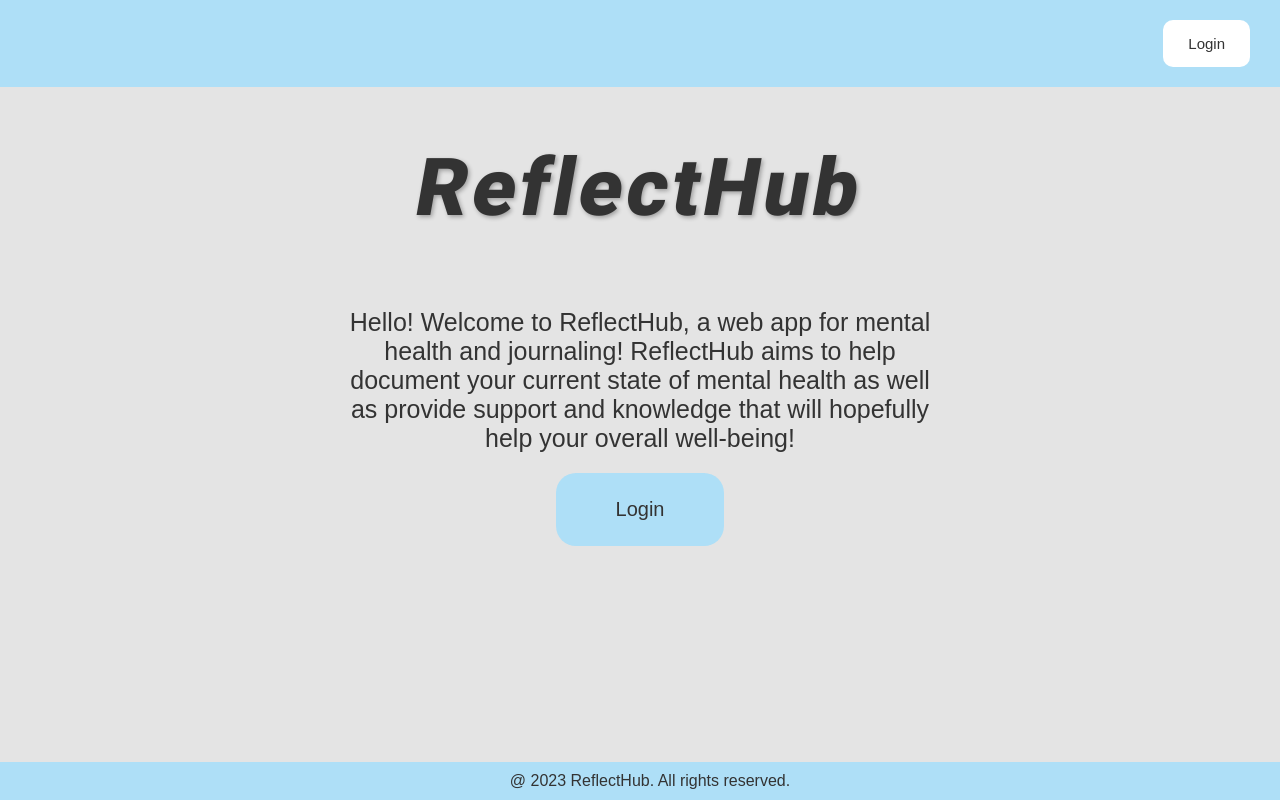
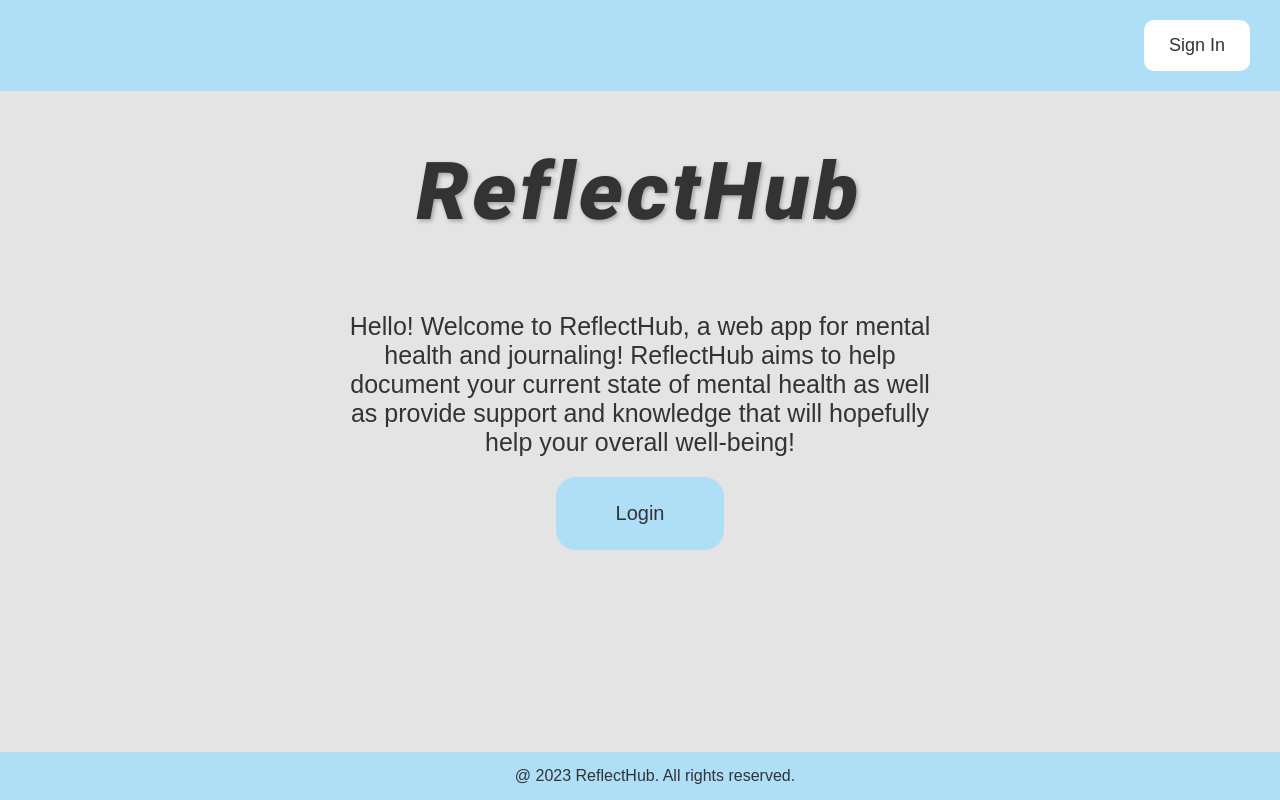
Before and after one commit to Erosas15/reflect-hub, a React (Create React App) app in the folder client/: page / in a window 1280 px wide. Built offline with nearby package versions, Linux system fonts and the light colour scheme.

Commit message:
made header dynamic
made the button option to be dynamic so if we are signed in, we can signout instead. if we are signedout, we can signin

```diff
--- a/client/src/components/Footer/footer.css
+++ b/client/src/components/Footer/footer.css
@@ -3,7 +3,7 @@
     bottom: 0;
     left: 0;
     width: 100%;
-    padding: 10px;
+    padding: 15px;
     background-color: #AEDFF7;
     color: #333333;
     text-align: center;
--- a/client/src/components/Header/header.css
+++ b/client/src/components/Header/header.css
@@ -15,7 +15,7 @@
     border-radius: 10px;
     cursor: pointer;
     margin-right: 10px;
-    font-size: 15px;
+    font-size: 18px;
 }
 
 .header .sign-in-btn {
--- a/client/src/components/Header/header.js
+++ b/client/src/components/Header/header.js
@@ -1,11 +1,16 @@
 import './header.css';
 
-const Header = () => {
-    return(
-      <div className = 'header'>
-        <button className='sign-in-btn'>Login</button>
-      </div>
-    );
-  };
+const Header = ({ isSignedIn, onSignOut, onSignInClick }) => {
+  return (
+    <div className='header'>
+      {isSignedIn ? (
+        <button className='sign-in-btn' onClick={onSignOut}>Sign Out</button>
+      ) : (
+        <button className='sign-in-btn' onClick={onSignInClick}>Sign In</button>
+      )}
+    </div>
+  );
+};
+
 
 export default Header;
--- a/client/src/components/LandingPage/landing-page.js
+++ b/client/src/components/LandingPage/landing-page.js
@@ -1,4 +1,4 @@
-import React from 'react';
+import React, { useState } from 'react';
 import ReactDOM from 'react-dom'
 import './landing-page.css'
 
@@ -6,19 +6,31 @@ import Header from '../Header/header';
 import Footer from '../Footer/footer';
 
 const LandingPage = () => {
-    const handleClick = () => {
-      window.location.href = "login-signup"
-    }
+  const [isSignedIn, setIsSignedIn] = useState(false);
+
+  const handleSignInClick = () => {
+    window.location.href = "login-signup";
+  };
+
+  const handleSignOut = () => {
+    // Perform sign-out logic
+    setIsSignedIn(false);
+  };
+
 
   return (
     <div>
-      <Header/>
+      <Header
+        isSignedIn={isSignedIn}
+        onSignInClick={handleSignInClick}
+        onSignOut={handleSignOut}/>
+
       <div className='page-body'>
         <h1>ReflectHub</h1>
         <div className='intro-text'>
         Hello! Welcome to ReflectHub, a web app for mental health and journaling! ReflectHub aims to help document your current state of mental health as well as provide support and knowledge that will hopefully help your overall well-being!
         </div>
-        <button className='login-btn' onClick={handleClick}>Login</button>
+        <button className='login-btn' onClick={handleSignInClick}>Login</button>
       </div>
       <Footer/>
     </div>
--- a/client/src/components/Login-Signup/login-signup.css
+++ b/client/src/components/Login-Signup/login-signup.css
@@ -6,7 +6,7 @@ body {
     display: flex;
     flex-direction: column;
     margin: auto;
-    margin-top: 150px;
+    margin-top: 80px;
     margin-bottom: 150px;
     width: 600px;
     background: #AEDFF7;
--- a/client/src/components/Login-Signup/login-signup.js
+++ b/client/src/components/Login-Signup/login-signup.js
@@ -23,7 +23,6 @@ const LoginSignup = () => {
 
     return (
         <div className='page'>
-            <Header/>
             <div className='container'>
                 <div className='login_header'>
                     <div className='signin_text'>{action}</div>
```
